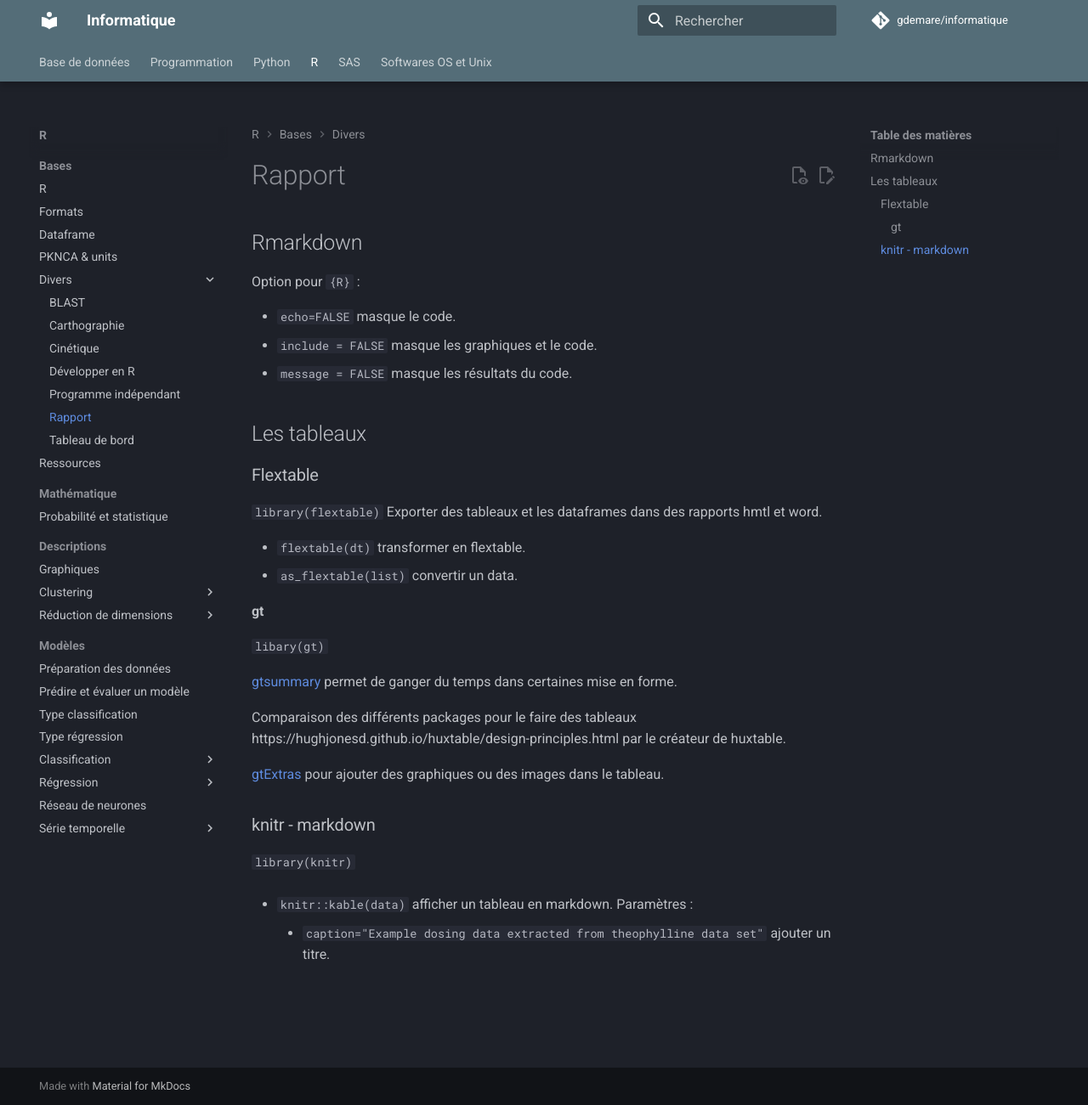
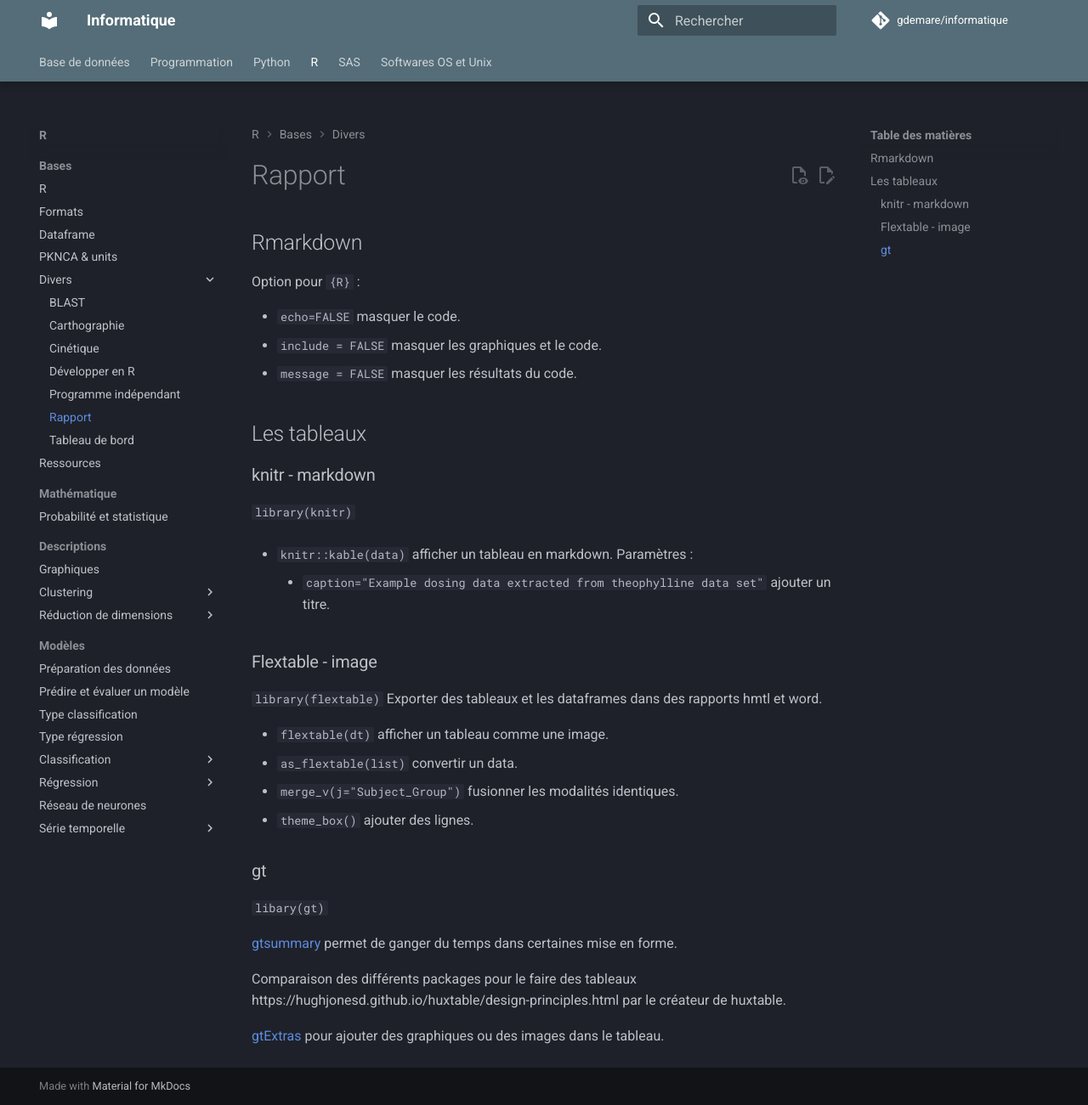
Before and after one commit to gdemare/Informatique, an MkDocs documentation site: the page built from docs/r/rapport_r.md, in a window 1280 px wide and 1301 px high. Shown: the whole window at 85% size. Built offline with MkDocs 1.6.1 and Material for MkDocs 9.7.7, drawn with Linux system fonts in a browser that asks for light colours; comment, search, counter and statistics services are not loaded.

Commit message:
Update rapport_r.md

```diff
--- a/docs/r/rapport_r.md
+++ b/docs/r/rapport_r.md
@@ -2,20 +2,31 @@
 
 Option pour `{R}` :
 
-* `echo=FALSE` masque le code.
-* `include = FALSE` masque les graphiques et le code.
-* `message = FALSE` masque les résultats du code.
+* `echo=FALSE` masquer le code.
+* `include = FALSE` masquer les graphiques et le code.
+* `message = FALSE` masquer les résultats du code.
 
 ## Les tableaux
 
-### Flextable
+### knitr - markdown
+
+`library(knitr)`
+
+* `knitr::kable(data)` afficher un tableau en markdown. Paramètres :
+
+	* `caption="Example dosing data extracted from theophylline data set"` ajouter un titre.
+
+### Flextable - image
 
 `library(flextable)` Exporter des tableaux et les dataframes dans des rapports hmtl et word.
 
-* `flextable(dt)` transformer en flextable.
+* `flextable(dt)` afficher un tableau comme une image.
 * `as_flextable(list)` convertir un data.
 
-####  gt
+* `merge_v(j="Subject_Group")` fusionner les modalités identiques.
+* `theme_box()` ajouter des lignes.
+
+### gt
 
 `libary(gt)`
 
@@ -24,11 +35,3 @@ Option pour `{R}` :
 Comparaison des différents packages pour le faire des tableaux https://hughjonesd.github.io/huxtable/design-principles.html par le créateur de huxtable.
 
 [gtExtras](https://jthomasmock.github.io/gtExtras/index.html) pour ajouter des graphiques ou des images dans le tableau.
-
-### knitr - markdown
-
-`library(knitr)`
-
-* `knitr::kable(data)` afficher un tableau en markdown. Paramètres :
-
-	* `caption="Example dosing data extracted from theophylline data set"` ajouter un titre.
```
